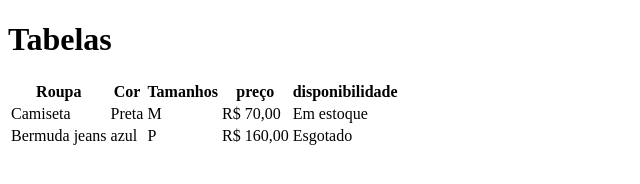
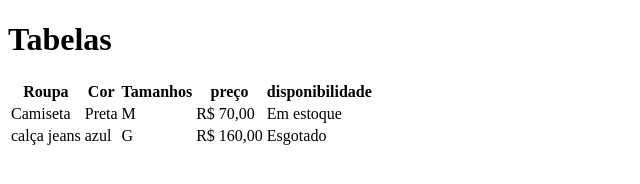
Before and after one commit to Bruno-Luiz-Dev/aula-tabela, a plain HTML site: page index.html in a window 1280 px wide. Shown: the whole page, without its empty margins (0-640 px from the left). Drawn offline with Linux system fonts and the light colour scheme.

Commit message:
trocado de bermuda para calça jeans

```diff
--- a/index.html
+++ b/index.html
@@ -27,9 +27,9 @@
 </tr>
 
 <tr>
-<td>Bermuda jeans</td>
+<td>calça jeans</td>
 <td>azul</td>
-<td>P</td>
+<td>G</td>
 <td>R$ 160,00</td>
 <td>Esgotado</td>
 </tr>
@@ -37,3 +37,4 @@
 
 </body>
 </html>
+<!-- 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 -->
```
